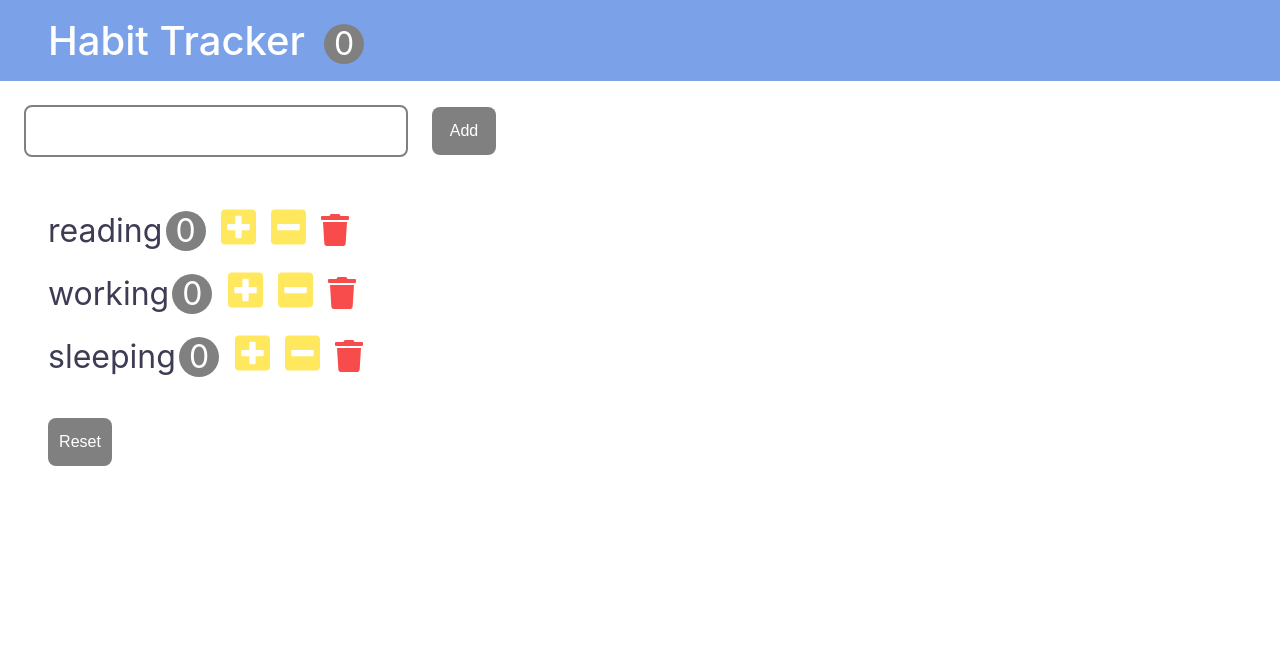
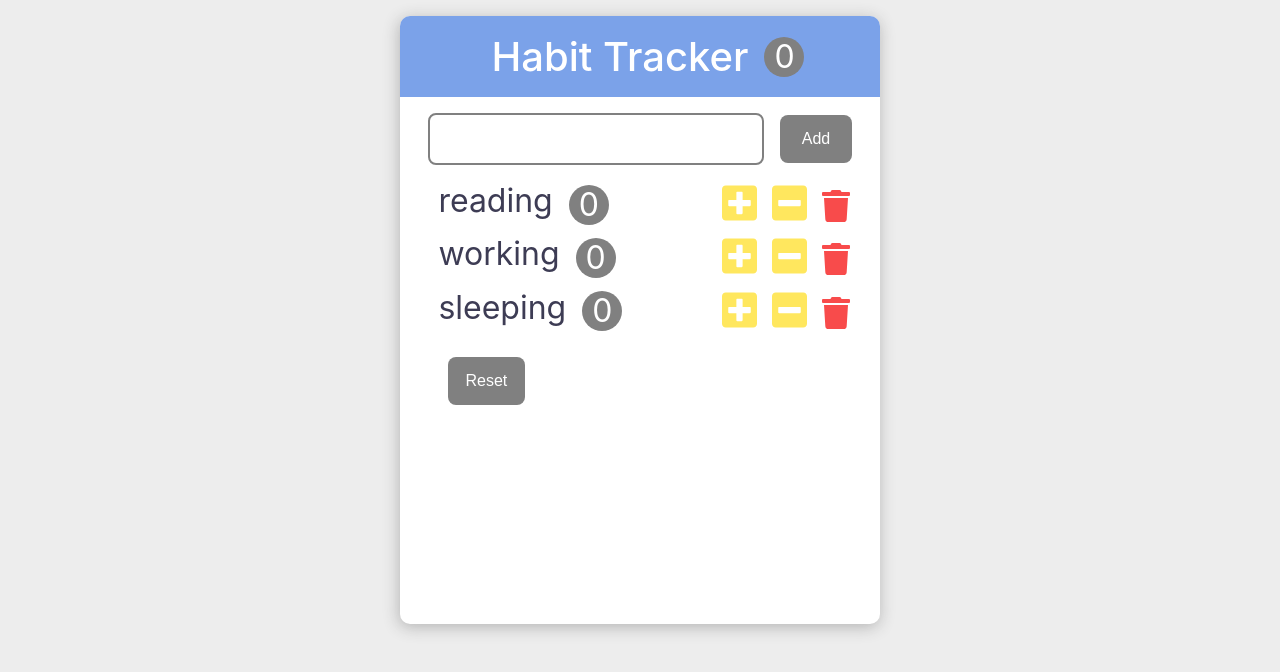
Before and after one commit to y-solb/habit-tracker, a React (Create React App) app: page / in a window 1280 px wide. Shown: the top 672 px of the page. Built offline with nearby package versions, Linux system fonts and the light colour scheme.

Commit message:
style : css 디자인 수정

```diff
--- a/src/app.css
+++ b/src/app.css
@@ -8,9 +8,36 @@ button {
   cursor: pointer;
 }
 
+ul {
+  margin: auto;
+  padding: 0;
+}
+
+body {
+  background-color: #ededed;
+  width: 100%;
+  height: 100%;
+}
+
+.container {
+  display: flex;
+  flex-direction: column;
+  align-content: center;
+  width: 30rem;
+  min-height: 38rem;
+  margin: 1rem auto;
+  background-color: white;
+  border-radius: 10px;
+  box-shadow: -1px 3px 16px 0px rgba(50, 50, 50, 0.3);
+}
+
+/* Navbar */
 .navbar {
+  display: flex;
+  justify-content: center;
   background-color: rgb(123, 162, 233);
   padding: 1rem 2rem;
+  border-radius: 10px 10px 0 0;
 }
 
 .navbar-title {
@@ -20,11 +47,33 @@ button {
   color: white;
 }
 
+.habit-count {
+  display: inline-block;
+  text-align: center;
+  font-size: 2rem;
+  width: 2.5rem;
+  height: 2.5rem;
+  line-height: 2.5rem;
+  margin: auto 0;
+  background-color: gray;
+  color: white;
+  border-radius: 50%;
+}
+
+/* HabitAddForm */
+.add-form {
+  display: flex;
+  justify-content: center;
+  align-items: center;
+  flex: 1;
+  margin: 1rem 0;
+}
+
 .input-box {
-  width: 24rem;
+  flex-basis: 70%;
   height: 2.5rem;
   padding: 1.5rem;
-  margin: 1.5rem;
+  margin-right: 1rem;
   border: 0.15rem solid gray;
   border-radius: 0.5rem;
   font-size: 1rem;
@@ -32,14 +81,16 @@ button {
   outline-style: none;
 }
 
-.add-btn,
-.reset-btn {
+.add-btn {
+  flex-basis: 15%;
+}
+
+.grey-btn {
   display: inline-block;
   justify-content: center;
   align-items: center;
   text-align: center;
   line-height: 2.5rem;
-  width: 4rem;
   height: 3rem;
   border-radius: 0.5rem;
   font-size: 1rem;
@@ -48,29 +99,34 @@ button {
   color: white;
 }
 
+/* Habits */
+.habits-box {
+  background-color: white;
+  border-radius: 0 0 10px 10px;
+}
+
 .reset-btn {
+  width: 4.8rem;
   margin: 1rem 3rem;
 }
 
+/* Habit */
 .habit {
+  display: flex;
+  justify-content: space-between;
+  flex-wrap: wrap;
   font-size: 2rem;
   color: rgb(61, 60, 84);
-  padding: 0.5rem;
+  margin: 0.4rem 1.4rem;
   list-style: none;
 }
 
-.habit-count {
-  display: inline-block;
-  text-align: center;
-  font-size: 2rem;
-  width: 2.5rem;
-  height: 2.5rem;
-  line-height: 2.5rem;
-  margin-left: 0.2rem;
-  margin-right: 0.5rem;
-  background-color: gray;
-  color: white;
-  border-radius: 50%;
+.habit-box {
+  display: flex;
+}
+
+.habit-name {
+  padding: 0 1rem;
 }
 
 .habit-button {
--- a/src/app.jsx
+++ b/src/app.jsx
@@ -53,7 +53,7 @@ const App = () => {
   }, []);
 
   return (
-    <>
+    <div className="container">
       <Navbar totalCount={habits.filter((item) => item.count > 0).length} />
       <Habits
         habits={habits}
@@ -63,7 +63,7 @@ const App = () => {
         onAdd={handleAdd}
         onReset={handleReset}
       />
-    </>
+    </div>
   );
 };
 
--- a/src/components/habit.jsx
+++ b/src/components/habit.jsx
@@ -15,8 +15,11 @@ const Habit = memo(({ habit, onIncrement, onDecrement, onDelete }) => {
 
   return (
     <li className="habit">
+      <div className="habit-box">
         <span className="habit-name">{habit.name}</span>
         <span className="habit-count">{habit.count}</span>
+      </div>
+      <div className="button-box">
         <button className="habit-button habit-increase" onClick={handleIncrement}>
           <i className="fas fa-plus-square"></i>
         </button>
@@ -26,6 +29,7 @@ const Habit = memo(({ habit, onIncrement, onDecrement, onDelete }) => {
         <button className="habit-button habit-delete" onClick={handleDelete}>
           <i className="fas fa-trash"></i>
         </button>
+      </div>
     </li>
   );
 });
--- a/src/components/habitAddForm.jsx
+++ b/src/components/habitAddForm.jsx
@@ -15,7 +15,7 @@ const HabitAddForm = memo(({ onAdd }) => {
   return (
     <form className="add-form" onSubmit={onSubmit} ref={formRef}>
       <input type="text" className="input-box" ref={inputRef} />
-      <button className="add-btn">Add</button>
+      <button className="add-btn grey-btn">Add</button>
     </form>
   );
 });
--- a/src/components/habits.jsx
+++ b/src/components/habits.jsx
@@ -4,14 +4,14 @@ import Habit from './habit';
 
 const Habits = ({ habits, onIncrement, onDecrement, onDelete, onAdd, onReset }) => {
   return (
-    <div>
+    <div className="habits-box">
       <HabitAddForm onAdd={onAdd} />
       <ul>
         {habits.map((habit) => (
           <Habit key={habit.id} habit={habit} onIncrement={onIncrement} onDecrement={onDecrement} onDelete={onDelete} />
         ))}
       </ul>
-      <button className="reset-btn" onClick={onReset}>
+      <button className="reset-btn grey-btn" onClick={onReset}>
         Reset
       </button>
     </div>
```
Also changed, not shown: 1 other file (tests, documents, lock files or other folders). Lines whose indentation alone changed are shown as unchanged.
